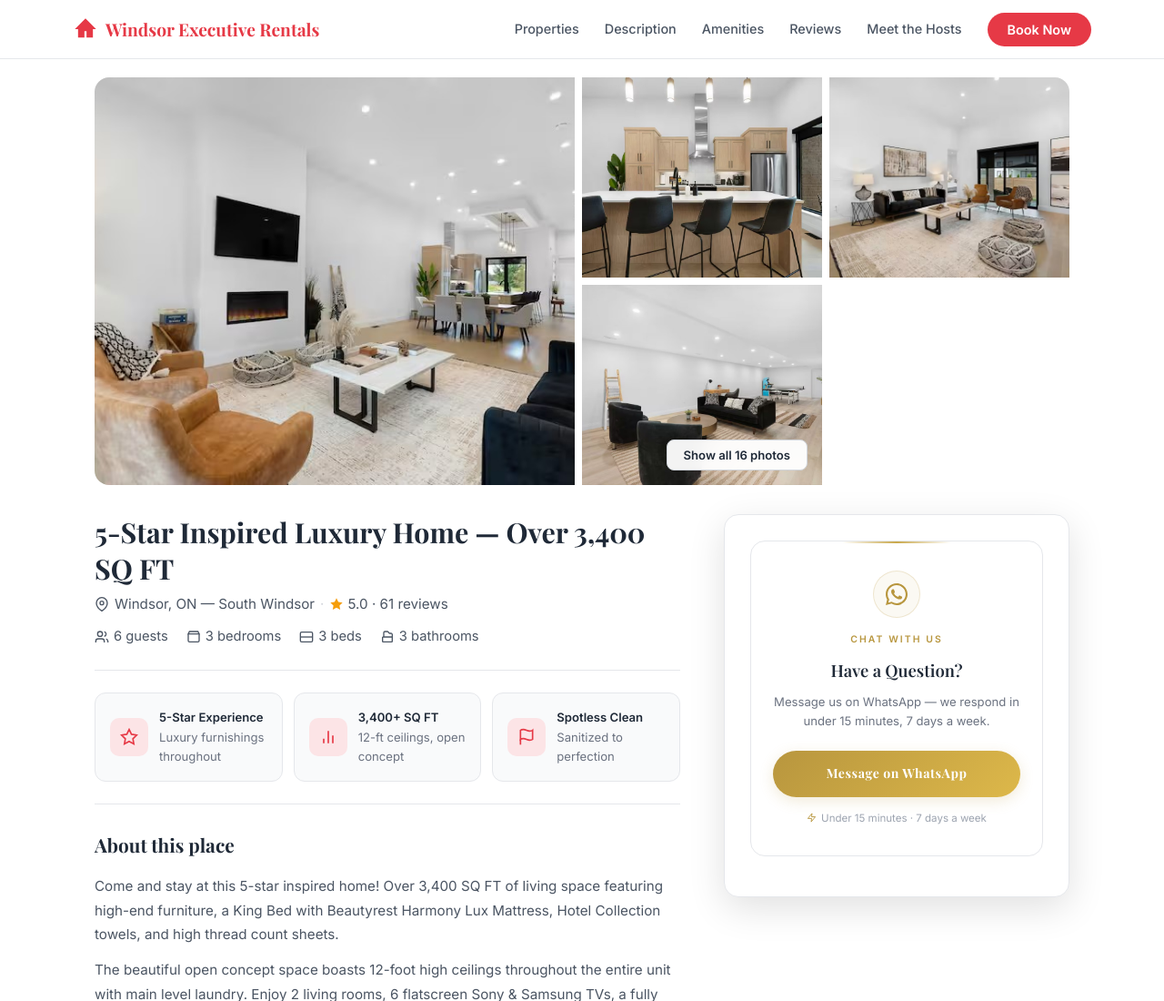
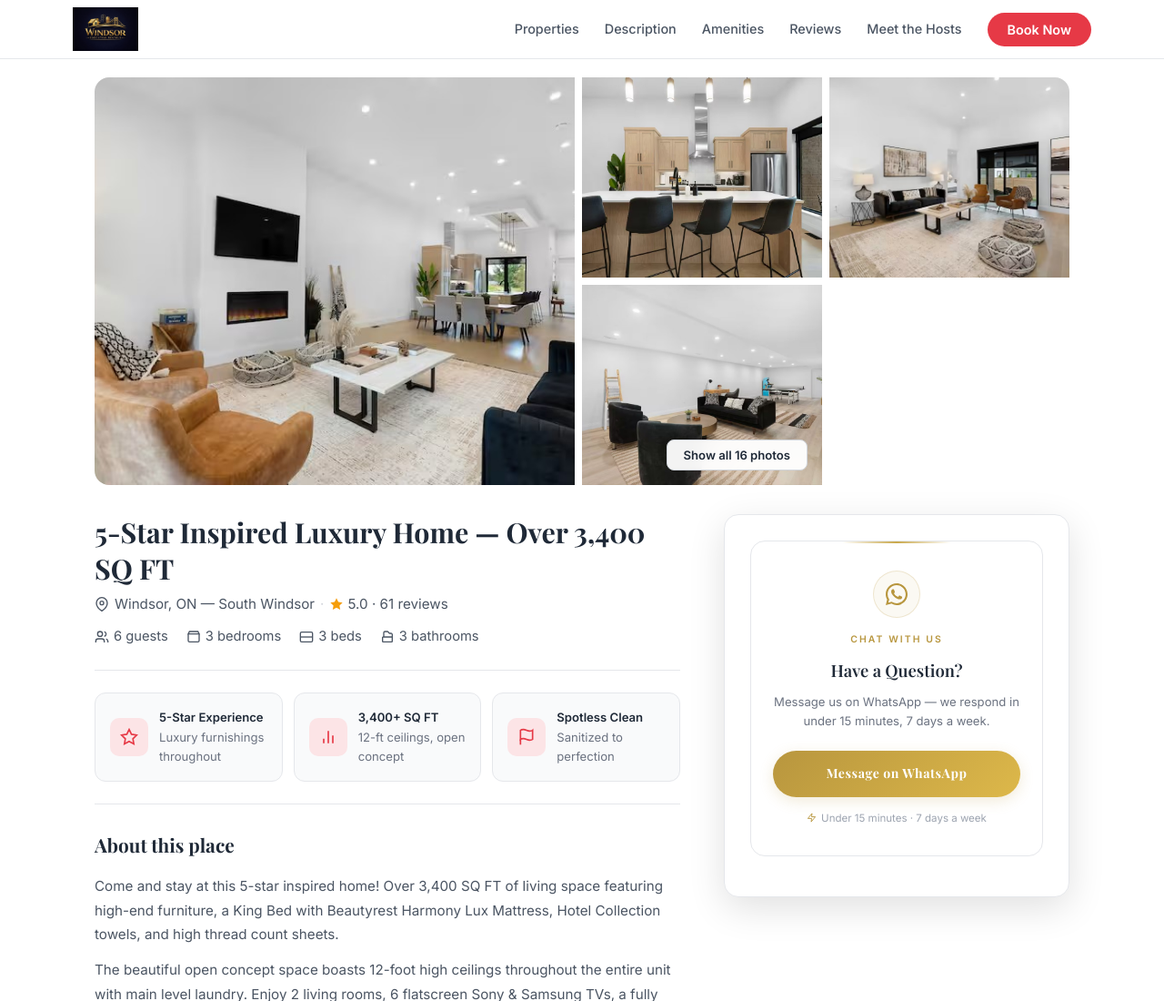
Before and after one commit to jaworskibnb/Jaworski-BNB, a website: page property-1.html in a window 1280 px wide. Shown: the top 1100 px of the page at 91% size. Drawn offline with nearby package versions, Linux system fonts and the light colour scheme.

Commit message:
Add files via upload

```diff
--- a/property-1.html
+++ b/property-1.html
@@ -174,10 +174,7 @@ img{display:block;max-width:100%}button{cursor:pointer;font-family:inherit}a{col
 
 <nav class="nav">
   <div class="nav-inner">
-    <a href="index.html" class="nav-brand">
-      <svg viewBox="0 0 24 24"><path d="M12 2L2 12h3v8h6v-6h2v6h6v-8h3L12 2z"/></svg>
-      Windsor Executive Rentals
-    </a>
+    <a href="index.html" class="nav-brand"><img src="images/logo.png" alt="Windsor Executive Rentals" style="height:48px;width:auto;object-fit:contain;"/></a>
     <div class="nav-links">
       <a href="index.html">Properties</a>
       <a href="#about">Description</a>
```
Also changed, not shown: index.html (+1 -1 lines), property-2.html (+1 -4 lines), property-3.html (+1 -4 lines).
